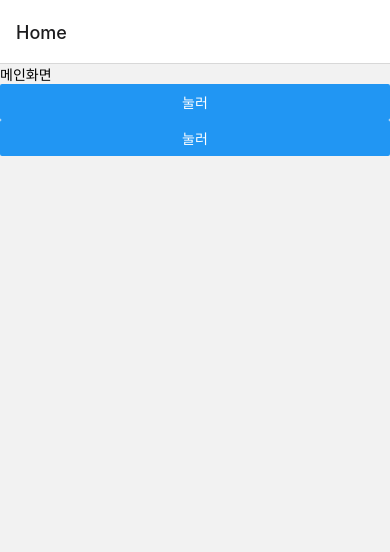
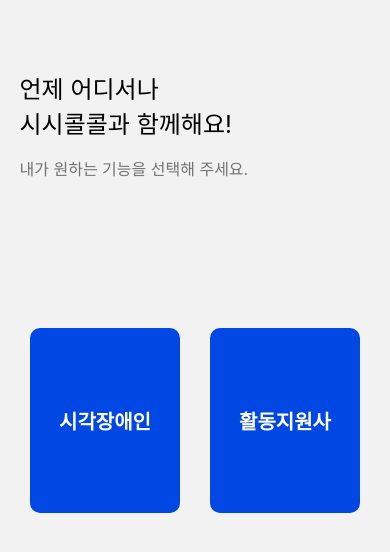
Before and after one commit to sisicolcol/client, a React Native app: screen /Selection in a window 390 px wide. Before the commit this address had no page. Shown: the top 552 px of the page. Built offline with nearby package versions, Linux system fonts and the light colour scheme.

Commit message:
#6 feat: 기능 선택 화면 UI 구현

```diff
--- a/components/common/PageInfo.js
+++ b/components/common/PageInfo.js
@@ -29,7 +29,7 @@ PageInfo.defaultProps = {
 const styles = (isBold, marginBottom) =>
   StyleSheet.create({
     pageInfoView: {
-      width: "100vw",
+      width: "100%",
     },
     pageTitle: {
       fontSize: fontSizes.bigInfo,
--- /dev/null
+++ b/navigations/AuthStack.js
@@ -0,0 +1,18 @@
+import { createStackNavigator } from "@react-navigation/stack";
+import { Selection } from "../screens/auth";
+
+const Stack = createStackNavigator();
+
+const AuthStack = () => {
+  return (
+    <Stack.Navigator>
+      <Stack.Screen
+        name="Selection"
+        component={Selection}
+        options={{ headerShown: false }}
+      />
+    </Stack.Navigator>
+  );
+};
+
+export default AuthStack;
--- a/navigations/Navigation.js
+++ b/navigations/Navigation.js
@@ -1,11 +1,12 @@
 import React from "react";
 import { NavigationContainer } from "@react-navigation/native";
 import BlindStack from "./BlindStack";
+import AuthStack from "./AuthStack";
 
 const Navigation = () => {
   return (
     <NavigationContainer>
-      <BlindStack />
+      <AuthStack />
     </NavigationContainer>
   );
 };
--- /dev/null
+++ b/screens/auth/Selection.js
@@ -0,0 +1,59 @@
+import React from "react";
+import {
+  View,
+  Text,
+  SafeAreaView,
+  TouchableOpacity,
+  StyleSheet,
+} from "react-native";
+import PageInfo from "../../components/common/PageInfo";
+import { colors, fontSizes } from "../../theme";
+
+const Selection = () => {
+  return (
+    <SafeAreaView style={{ flex: 1, alignItems: "center" }}>
+      <View
+        style={{
+          width: "90%",
+          marginTop: 70,
+          alignItems: "center",
+          flex: 1,
+        }}
+      >
+        <PageInfo
+          isBold={false}
+          title={"언제 어디서나\n시시콜콜과 함께해요!"}
+          desc="내가 원하는 기능을 선택해 주세요."
+        />
+      </View>
+      <View style={{ flexDirection: "row", flex: 2 }}>
+        <TouchableOpacity style={styles.button}>
+          <Text style={styles.text}>시각장애인</Text>
+        </TouchableOpacity>
+        <TouchableOpacity style={styles.button}>
+          <Text style={styles.text}>활동지원사</Text>
+        </TouchableOpacity>
+      </View>
+    </SafeAreaView>
+  );
+};
+
+const styles = StyleSheet.create({
+  button: {
+    backgroundColor: colors.mainBlue,
+    borderColor: colors.stroke,
+    borderRadius: 10,
+    width: 150,
+    height: 185,
+    justifyContent: "center",
+    alignItems: "center",
+    marginHorizontal: 15,
+  },
+  text: {
+    color: "white",
+    fontSize: fontSizes.bigButton,
+    fontWeight: "bold",
+  },
+});
+
+export default Selection;
--- /dev/null
+++ b/screens/auth/index.js
@@ -0,0 +1,3 @@
+import Selection from "./Selection";
+
+export { Selection };
```
